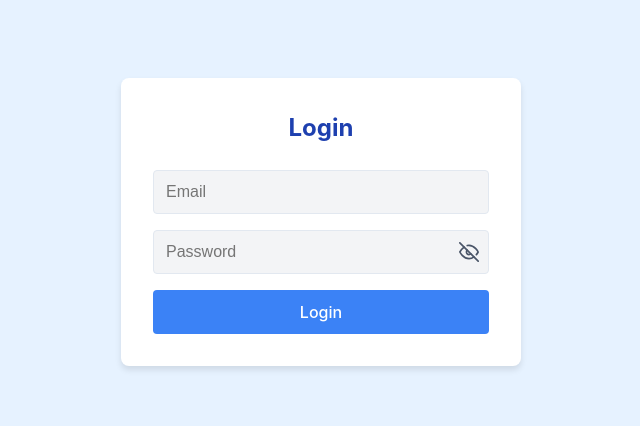
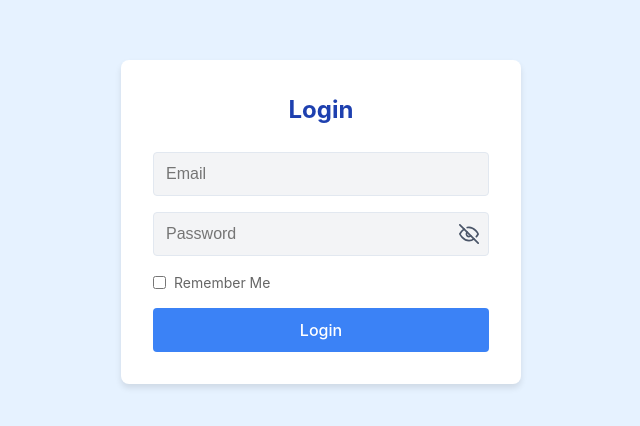
Before and after one commit to yusufalvian/task-manager, a React (Vite) app: page / in a window 1280 px wide. Shown: the part 178-604 px from the top of the page, without its empty margins (319-959 px from the left). Built offline with nearby package versions, Linux system fonts and the light colour scheme; no server answers.

Commit message:
add remember me in login page

```diff
--- a/src/Login.jsx
+++ b/src/Login.jsx
@@ -1,4 +1,4 @@
-import React, { useState } from 'react';
+import React, { useState, useEffect } from 'react';
 import { useNavigate } from 'react-router-dom';
 import { signInWithEmailAndPassword } from 'firebase/auth';
 import { auth } from './firebase';
@@ -35,8 +35,18 @@ const Login = () => {
   const [error, setError] = useState('');
   const [loading, setLoading] = useState(false);
   const [showPassword, setShowPassword] = useState(false);
+  const [rememberMe, setRememberMe] = useState(false);
 
   const navigate = useNavigate();
+
+  // Check for saved email on component mount
+  useEffect(() => {
+    const savedEmail = localStorage.getItem('rememberedEmail');
+    if (savedEmail) {
+      setUsername(savedEmail);
+      setRememberMe(true);
+    }
+  }, []);
 
   // Handle form submission
   const handleSubmit = async (e) => {
@@ -49,6 +59,13 @@ const Login = () => {
     }
 
     try {
+      // Handle remember me
+      if (rememberMe) {
+        localStorage.setItem('rememberedEmail', username);
+      } else {
+        localStorage.removeItem('rememberedEmail');
+      }
+
       // Sign in with Firebase
       await signInWithEmailAndPassword(auth, username, password);
       // If successful, navigate to tasks page
@@ -98,15 +115,25 @@ const Login = () => {
                 placeholder="Password"
                 style={styles.input}
               />
-                <button
+              <button
                 type="button"
                 onClick={() => setShowPassword(!showPassword)}
-                style={styles.showPasswordButton}
-                aria-label={showPassword ? "Hide password" : "Show password"}
+                style={styles.eyeButton}
               >
                 <EyeIcon open={showPassword} />
               </button>
             </div>
+          </div>
+          <div style={styles.rememberMeContainer}>
+            <label style={styles.rememberMeLabel}>
+              <input
+                type="checkbox"
+                checked={rememberMe}
+                onChange={(e) => setRememberMe(e.target.checked)}
+                style={styles.checkbox}
+              />
+              Remember Me
+            </label>
           </div>
           {error && <div style={styles.error}>{error}</div>}
           <button
@@ -182,7 +209,7 @@ const styles = {
     position: 'relative',
     width: '100%',
   },
-  showPasswordButton: {
+  eyeButton: {
     position: 'absolute',
     right: '10px',
     top: '50%',
@@ -195,6 +222,22 @@ const styles = {
     alignItems: 'center',
     justifyContent: 'center',
     color: '#4a5568',
+  },
+  rememberMeContainer: {
+    marginBottom: '15px',
+    display: 'flex',
+    alignItems: 'center',
+  },
+  rememberMeLabel: {
+    display: 'flex',
+    alignItems: 'center',
+    gap: '8px',
+    cursor: 'pointer',
+    fontSize: '14px',
+    color: '#666',
+  },
+  checkbox: {
+    cursor: 'pointer',
   },
   button: {
     backgroundColor: '#3b82f6', // Blue
@@ -223,5 +266,4 @@ const styles = {
   },
 };
 
-
 export default Login;
```
